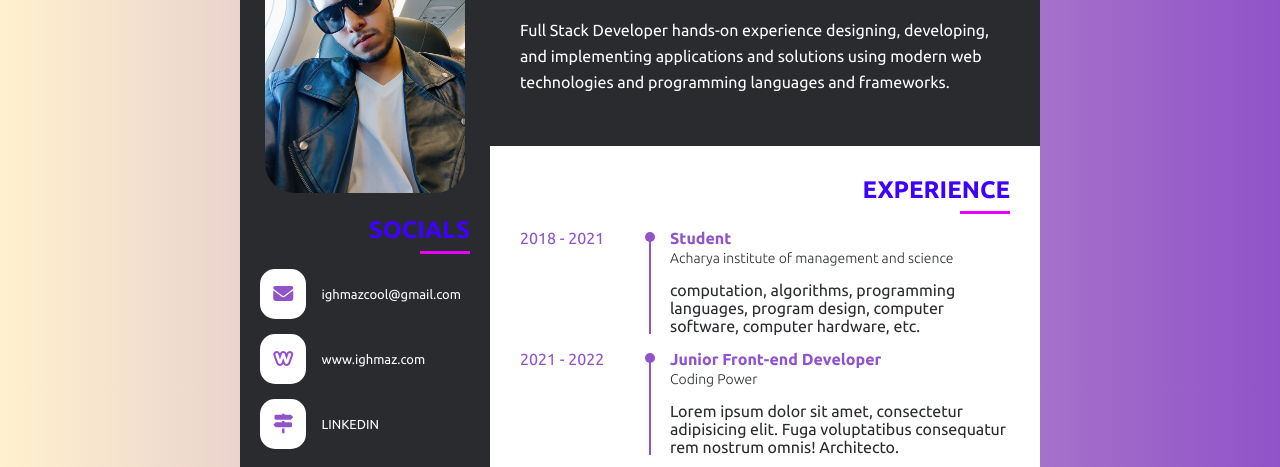
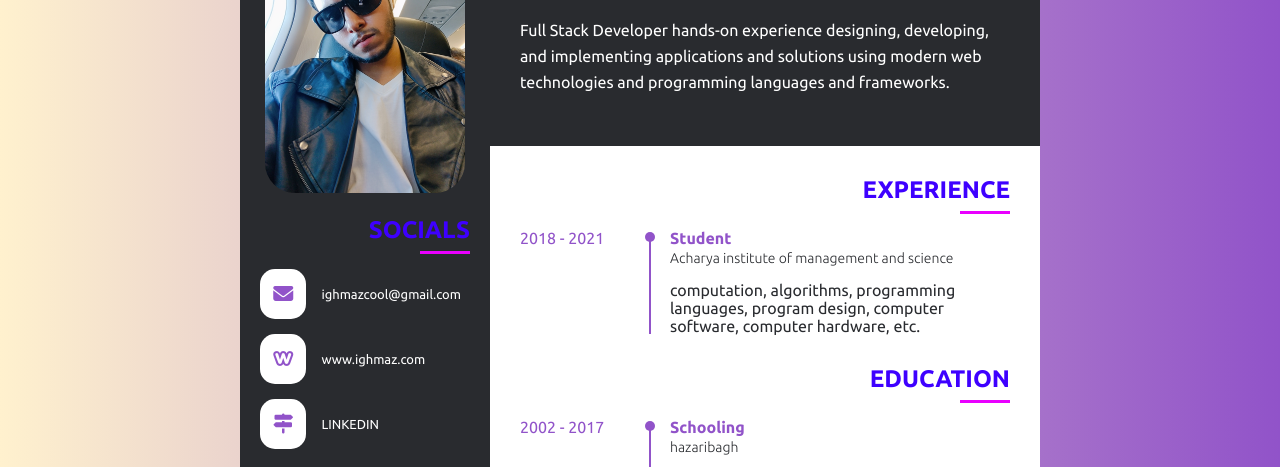
Before and after one commit to ighmaZ/Resume, a plain HTML site: page index.html in a window 1280 px wide. Shown: the part 119-586 px from the top of the page. Drawn offline with Linux system fonts and the light colour scheme.

Commit message:
Update index.html
updated

```diff
--- a/index.html
+++ b/index.html
@@ -15,7 +15,7 @@
         <!-- left-side -->
         <div class="left">
             <div class="ighmaz-dp">
-                <img src="pic.jpeg" alt="picture">
+                <img src="/pic.jpeg" alt="picture">
             </div>
 
             <!-- contact -->
@@ -183,25 +183,8 @@
                             <li>
 
                             </li>
-                            <li>
-                                <div class="li_wrap">
-                                    <div class="date">
-                                        2021 - 2022
-                                    </div>
-                                    <div class="info">
-                                        <p class="info_title">
-                                            Junior Front-end Developer
-                                        </p>
-                                        <p class="info_com">
-                                            Coding Power
-                                        </p>
-                                        <p class="info_cont">
-                                            Lorem ipsum dolor sit amet, consectetur adipisicing elit. Fuga voluptatibus consequatur rem nostrum omnis! Architecto.
-                                        </p>
-                                    </div>
-                                </div>
-                            </li>
-                        </ul>
+
+
                     </div>
                 </div>
                 <div class="education">
```
